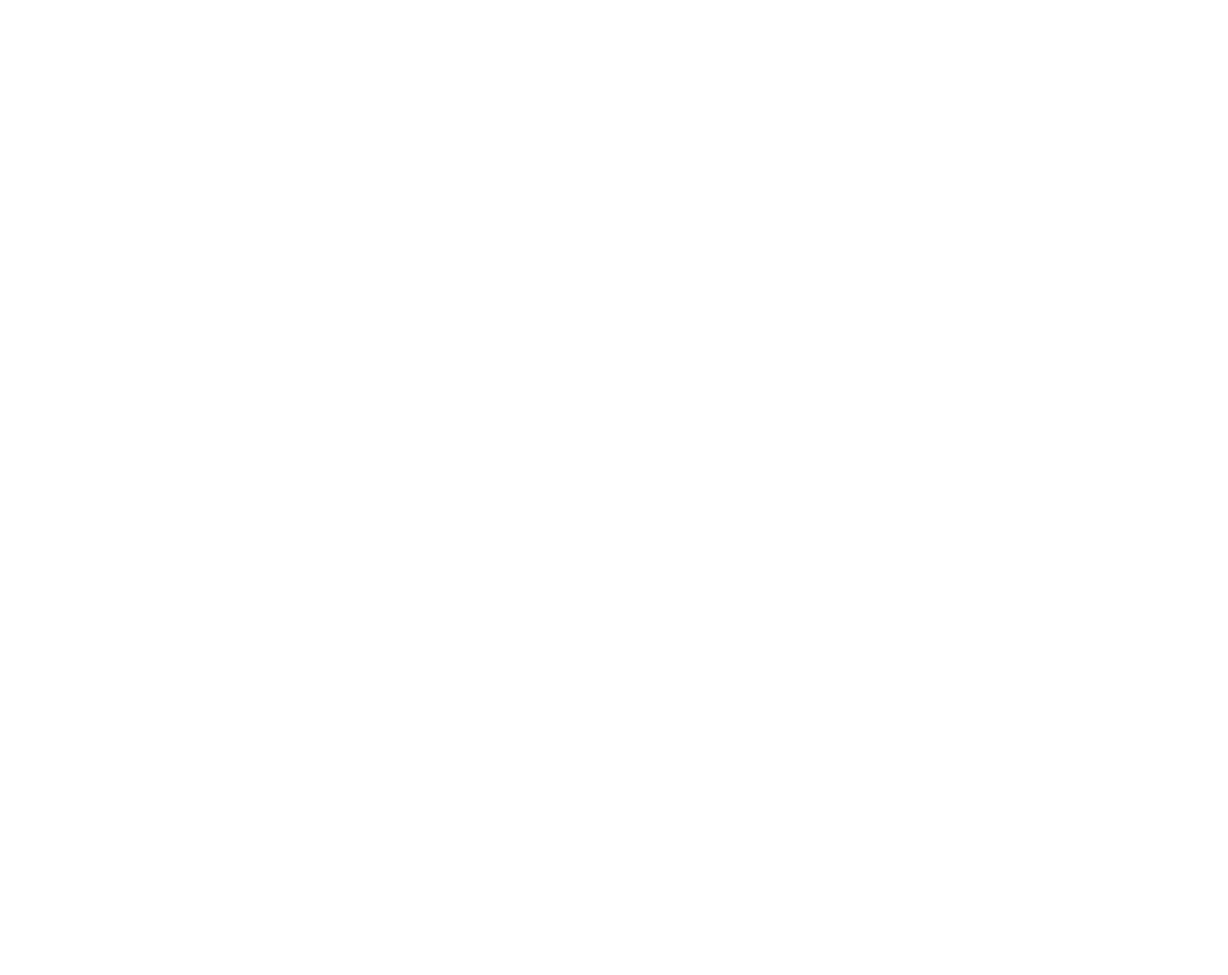
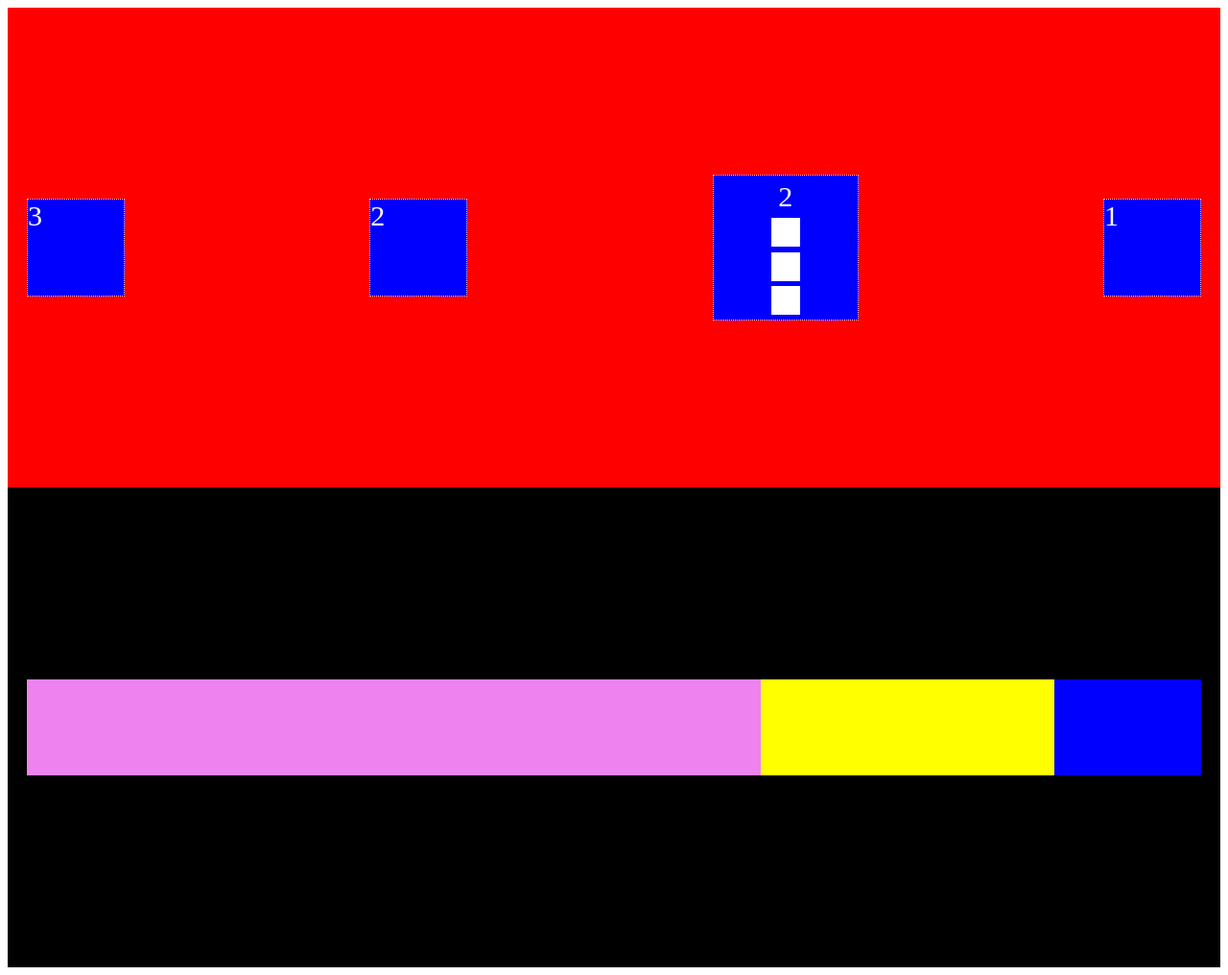
Before and after one commit to Amiculay/WFMay2022, a plain HTML site: page Day3/ClassWork/index.html in a window 1280 px wide. Shown: the whole page at 96% size. Before the commit the page ends 800 px from the top, so only its background shows below. Drawn offline with Linux system fonts and the light colour scheme.

Commit message:
Made code cleaner

```diff
--- a/Day3/ClassWork/index.html
+++ b/Day3/ClassWork/index.html
@@ -0,0 +1,30 @@
+<!DOCTYPE html>
+<html lang="en">
+    <head>
+        <meta charset="UTF-8">
+        <meta http-equiv="X-UA-Compatible" content="IE=edge">
+        <meta name="viewport" content="width=device-width, initial-scale=1.0">
+        <link rel="stylesheet" href="style.css">
+        <title>Flexing in the USA</title>
+    </head>
+
+    <body>
+        <div class="container">
+            <div class="child">1</div>
+            <div class="child super">2
+                <div class="baby"></div>
+                <div class="baby"></div>
+                <div class="baby"></div>
+            </div>
+            <div class="child">2</div>
+            <div class="child">3</div>
+        </div>
+
+        <div class="container magenta">
+            <div class="item1"></div>
+            <div class="item2"></div>
+            <div class="item3"></div>
+        </div>
+
+    </body>
+</html>
--- /dev/null
+++ b/Day3/ClassWork/style.css
@@ -0,0 +1,55 @@
+.container {
+    background-color: red;
+    height: 500px;
+    display: flex;
+    justify-content: space-between;
+    align-items: center;
+    flex-direction: row-reverse;
+    padding: 0px 20px;
+}
+
+.child {
+    height: 100px;
+    width: 100px;
+    background-color: blue;
+    color: white;
+    font-size: 30px;
+    border: 1px dotted pink;
+}
+
+.super {
+    display: flex;
+    justify-content: space-evenly;
+    align-items: center;
+    flex-direction: column;
+    height: 150px;
+    width: 150px;
+}
+
+.baby {
+    height: 30px;
+    width: 30px;
+    background-color: white;
+}
+
+.magenta {
+    background-color: black;
+}
+
+.item1 {
+    background-color: blue;
+    flex: 1;
+    height: 100px;
+}
+
+.item2 {
+    background-color: yellow;
+    flex: 2;
+    height: 100px;
+}
+
+.item3 {
+    background-color: violet;
+    flex: 5;
+    height: 100px;
+}
--- a/Day3/GitHubBlocks/style.css
+++ b/Day3/GitHubBlocks/style.css
@@ -1,9 +1,12 @@
 .container {
     width: 650px;
     background-color: #c2cad0;
-    margin: 0px auto;
     padding: 10px;
     border-radius: 25px;
+    display: flex;
+    align-items: center;
+    justify-content: flex-end;
+    flex-direction: column;
 }
 
 h1, p {
@@ -13,39 +16,30 @@ h1, p {
 }
 
 #rows {
-    display: flex;
-    align-items: stretch;
-    justify-content: space-around;
-    flex-wrap: wrap;
     border-radius: 25px;
     margin: 20px;
-}
-
-/* Figured this would be the best approach as row2 only has 2 items, added `flex: auto;` to expand the row evenly */
-#rows .row2 {
-    display: flex;
-    justify-content: space-evenly;
-    flex: auto;
-}
-
-.row1 {
-    padding: 10px;
-    background-color: #000000;
     border-radius: 25px;
     margin-bottom: 25px;
 }
 
+.row1 {
+    background-color: #000000;
+}
+
 .row2 {
-    padding: 10px;
     background-color: #bb2222;
-    border-radius: 25px;
-    margin-bottom: 25px;
 }
 
 .row3 {
+    background-color: #3943cf;
+}
+
+.texture {
     padding: 10px;
-    background-color: #3943cf;
     border-radius: 25px;
+    margin-bottom: 25px;
+    display: flex;
+    justify-content: space-evenly;
 }
 
 img {
```
Also changed, not shown: Day3/ClassWork/algo.js (added, +10 -0 lines), Day3/GitHubBlocks/index.html (+3 -3 lines).
